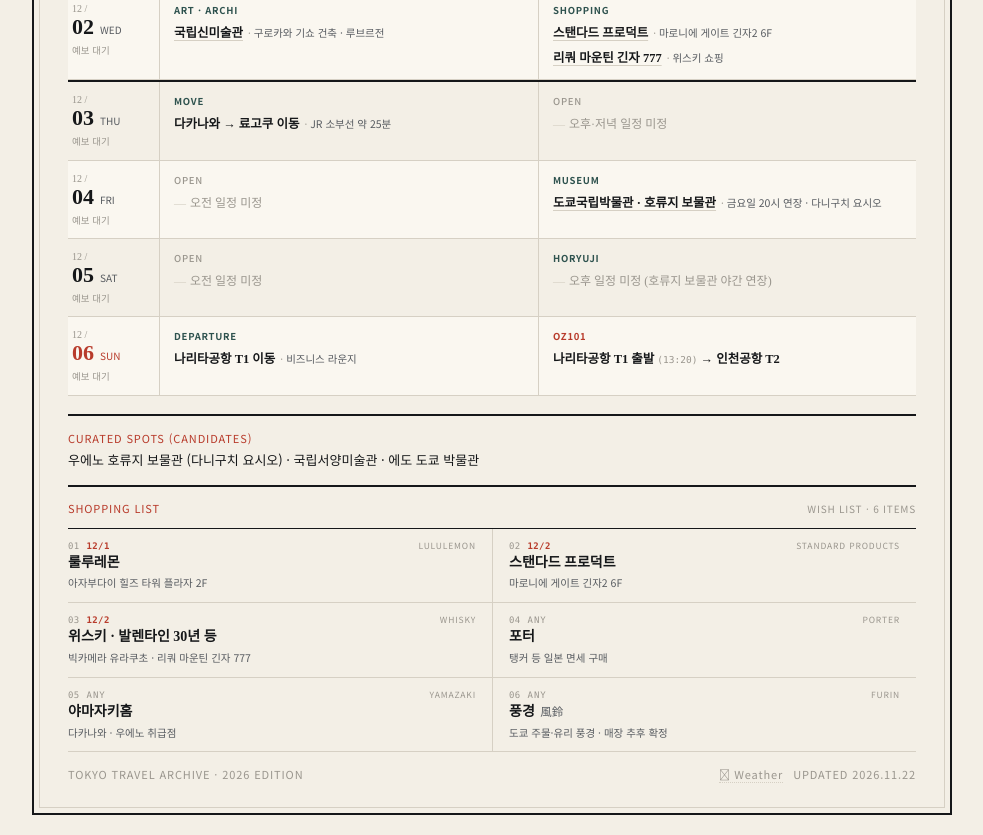
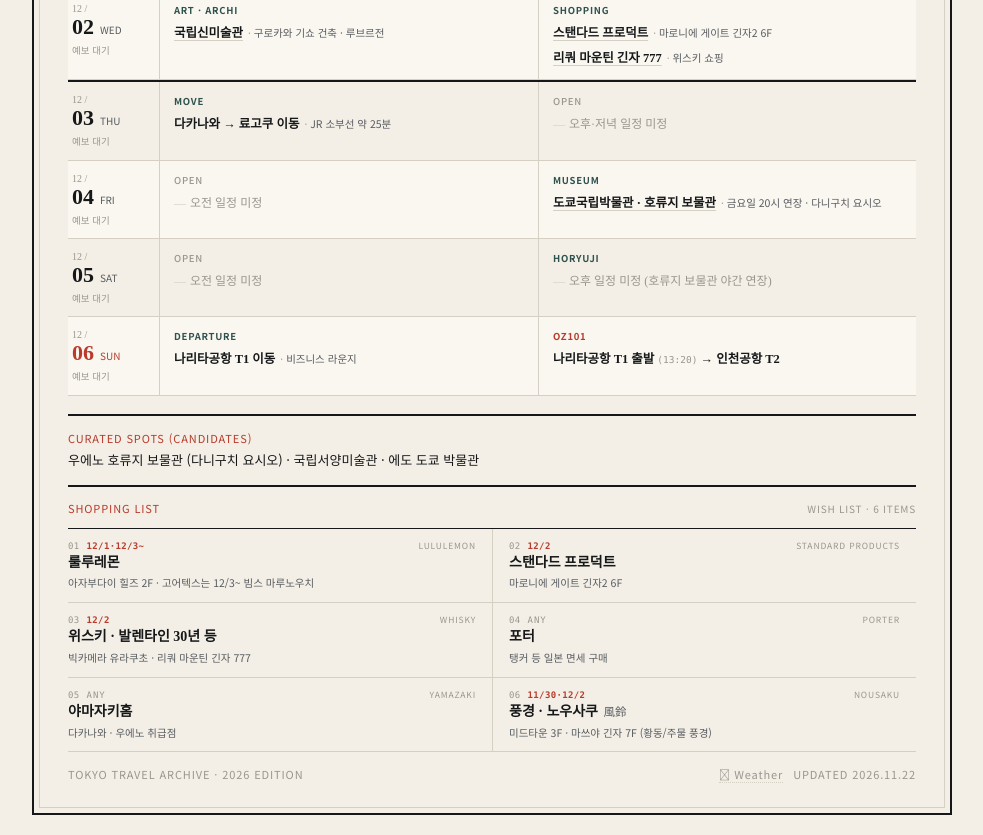
Before and after one commit to yonghoon920-eng/japan-2026, a plain HTML site: page index.html in a window 1280 px wide. Shown: the part 609-1444 px from the top of the page, without its empty margins (148-1131 px from the left). Drawn offline with Linux system fonts and the light colour scheme.

Commit message:
쇼핑목록 갱신: 룰루레몬 12/1·12/3~(고어텍스 빔스 마루노우치 12/3~), 풍경·노우사쿠 11/30·12/2(미드타운 3F·마쓰야 긴자 7F)

```diff
--- a/index.html
+++ b/index.html
@@ -783,9 +783,9 @@
           </div>
           <ol class="shop-grid">
             <li class="shop-item">
-              <div class="shop-meta"><span class="no">01</span><span class="when">12/1</span><span class="en">LULULEMON</span></div>
+              <div class="shop-meta"><span class="no">01</span><span class="when">12/1·12/3~</span><span class="en">LULULEMON</span></div>
               <div class="shop-name">룰루레몬</div>
-              <div class="shop-where">아자부다이 힐즈 타워 플라자 2F</div>
+              <div class="shop-where">아자부다이 힐즈 2F · 고어텍스는 12/3~ 빔스 마루노우치</div>
             </li>
             <li class="shop-item">
               <div class="shop-meta"><span class="no">02</span><span class="when">12/2</span><span class="en">STANDARD PRODUCTS</span></div>
@@ -808,9 +808,9 @@
               <div class="shop-where">다카나와 · 우에노 취급점</div>
             </li>
             <li class="shop-item">
-              <div class="shop-meta"><span class="no">06</span><span class="when any">ANY</span><span class="en">FURIN</span></div>
-              <div class="shop-name">풍경 <span class="jp">風鈴</span></div>
-              <div class="shop-where">도쿄 주물·유리 풍경 · 매장 추후 확정</div>
+              <div class="shop-meta"><span class="no">06</span><span class="when">11/30·12/2</span><span class="en">NOUSAKU</span></div>
+              <div class="shop-name">풍경 · 노우사쿠 <span class="jp">風鈴</span></div>
+              <div class="shop-where">미드타운 3F · 마쓰야 긴자 7F (황동/주물 풍경)</div>
             </li>
           </ol>
         </section>
```
